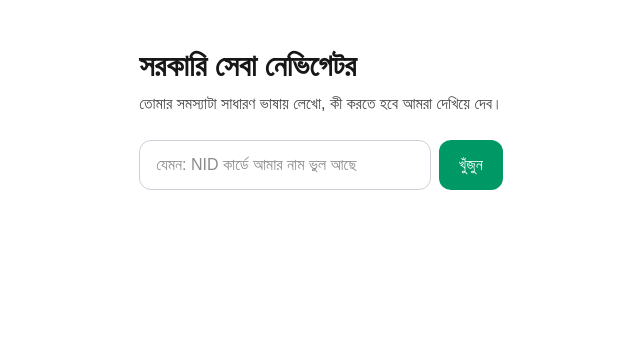
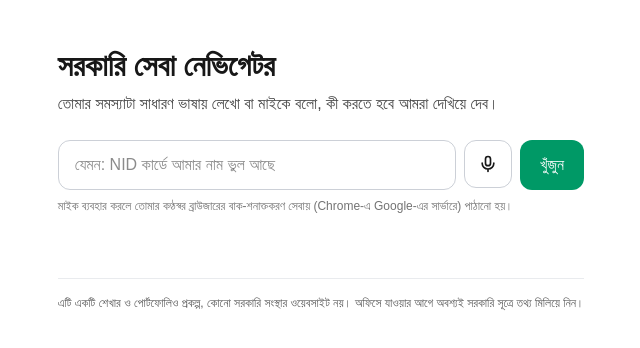
Before and after one commit to Pritom-10/gov-navigator, a Next.js app: page / in a window 1280 px wide. Shown: the top 348 px of the page, without its empty margins (319-959 px from the left). Built offline with nearby package versions, Linux system fonts and the light colour scheme.

Commit message:
Footer added for user alarming

```diff
--- a/src/app/page.tsx
+++ b/src/app/page.tsx
@@ -3,6 +3,7 @@
 import { useState, type FormEvent } from "react";
 import { motion } from "framer-motion";
 import RoadmapTimeline, { type ServiceView } from "@/components/RoadmapTimeline";
+import VoiceInput from "@/components/VoiceInput";
 
 type ApiResult = { found: boolean; intro?: string; service?: ServiceView; error?: string };
 
@@ -10,17 +11,17 @@ export default function Home() {
   const [query, setQuery] = useState("");
   const [loading, setLoading] = useState(false);
   const [data, setData] = useState<ApiResult | null>(null);
+  const [voiceMsg, setVoiceMsg] = useState("");
 
-  async function submit(e: FormEvent) {
-    e.preventDefault();
-    if (!query.trim()) return;
+  async function search(q: string) {
+    if (!q.trim()) return;
     setLoading(true);
     setData(null);
     try {
       const res = await fetch("/api/roadmap", {
         method: "POST",
         headers: { "Content-Type": "application/json" },
-        body: JSON.stringify({ query }),
+        body: JSON.stringify({ query: q }),
       });
       setData(await res.json());
     } catch {
@@ -28,6 +29,11 @@ export default function Home() {
     } finally {
       setLoading(false);
     }
+  }
+
+  function submit(e: FormEvent) {
+    e.preventDefault();
+    search(query);
   }
 
   return (
@@ -39,7 +45,7 @@ export default function Home() {
       >
         সরকারি সেবা নেভিগেটর
       </motion.h1>
-      <p className="mt-2 opacity-80">তোমার সমস্যাটা সাধারণ ভাষায় লেখো, কী করতে হবে আমরা দেখিয়ে দেব।</p>
+      <p className="mt-2 opacity-80">তোমার সমস্যাটা সাধারণ ভাষায় লেখো বা মাইকে বলো, কী করতে হবে আমরা দেখিয়ে দেব।</p>
 
       <form onSubmit={submit} className="mt-6 flex gap-2">
         <input
@@ -47,6 +53,14 @@ export default function Home() {
           onChange={(e) => setQuery(e.target.value)}
           placeholder="যেমন: NID কার্ডে আমার নাম ভুল আছে"
           className="flex-1 rounded-xl border border-gray-400/50 bg-transparent px-4 py-3 outline-none focus:border-emerald-500"
+        />
+        <VoiceInput
+          disabled={loading}
+          onError={setVoiceMsg}
+          onText={(text) => {
+            setQuery(text);
+            search(text);
+          }}
         />
         <button
           type="submit"
@@ -56,6 +70,11 @@ export default function Home() {
           {loading ? "খুঁজছি..." : "খুঁজুন"}
         </button>
       </form>
+
+      {voiceMsg && <p className="mt-2 text-sm text-red-500">{voiceMsg}</p>}
+      <p className="mt-2 text-xs opacity-60">
+        মাইক ব্যবহার করলে তোমার কণ্ঠস্বর ব্রাউজারের বাক-শনাক্তকরণ সেবায় (Chrome-এ Google-এর সার্ভারে) পাঠানো হয়।
+      </p>
 
       <div className="mt-8">
         {data?.found && data.service && (
@@ -67,6 +86,10 @@ export default function Home() {
           </p>
         )}
       </div>
+
+      <footer className="mt-16 border-t border-gray-400/30 pt-4 text-xs opacity-70">
+        এটি একটি শেখার ও পোর্টফোলিও প্রকল্প, কোনো সরকারি সংস্থার ওয়েবসাইট নয়। অফিসে যাওয়ার আগে অবশ্যই সরকারি সূত্রে তথ্য মিলিয়ে নিন।
+      </footer>
     </main>
   );
 }
```
